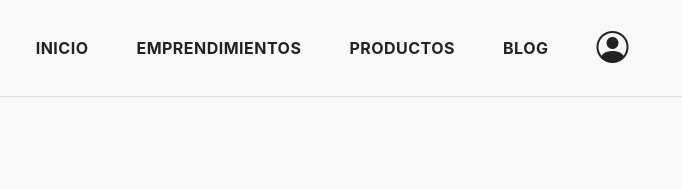
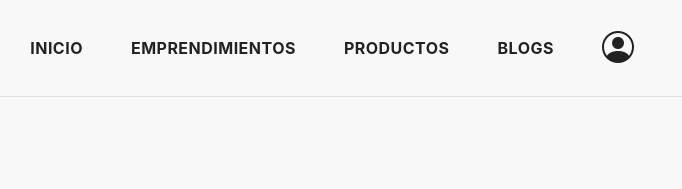
Before and after one commit to PAndres94/ecoShop, a plain HTML site: page index.html in a window 1280 px wide. Shown: the top 189 px of the page, 201-883 px from the left. Drawn offline with nearby package versions, Linux system fonts and the light colour scheme.

Commit message:
Update index.html

```diff
--- a/index.html
+++ b/index.html
@@ -43,7 +43,7 @@
                 <a href="productos.html" class="nav-link">Productos</a>
               </li>
               <li class="nav-item active">
-                <a href="blogs.html" class="nav-link">Blog</a>
+                <a href="blogs.html" class="nav-link">Blogs</a>
               </li>
               <!-- Icono de perfil para iniciar sesión -->
               <li class="nav-item active">
```
